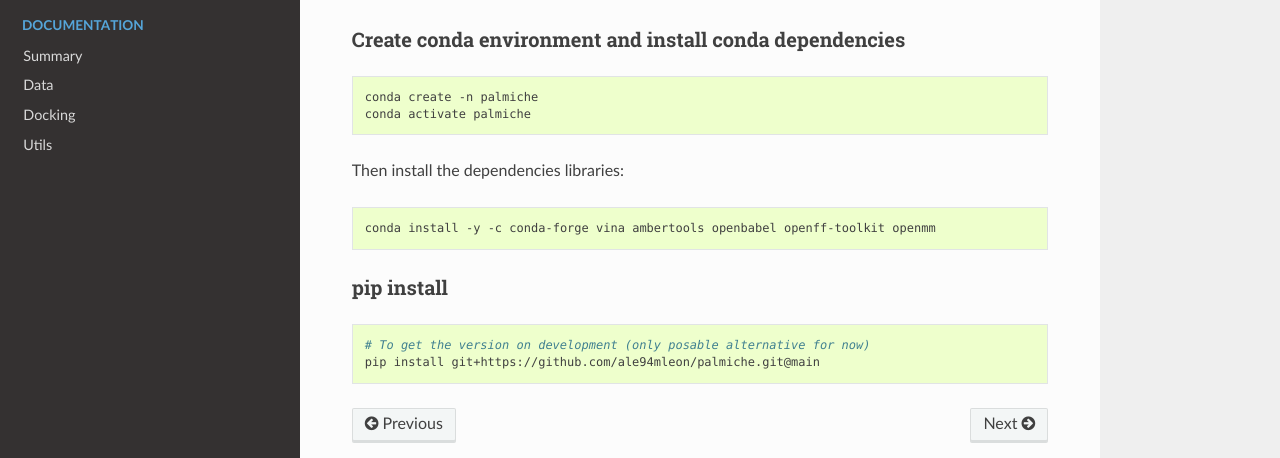
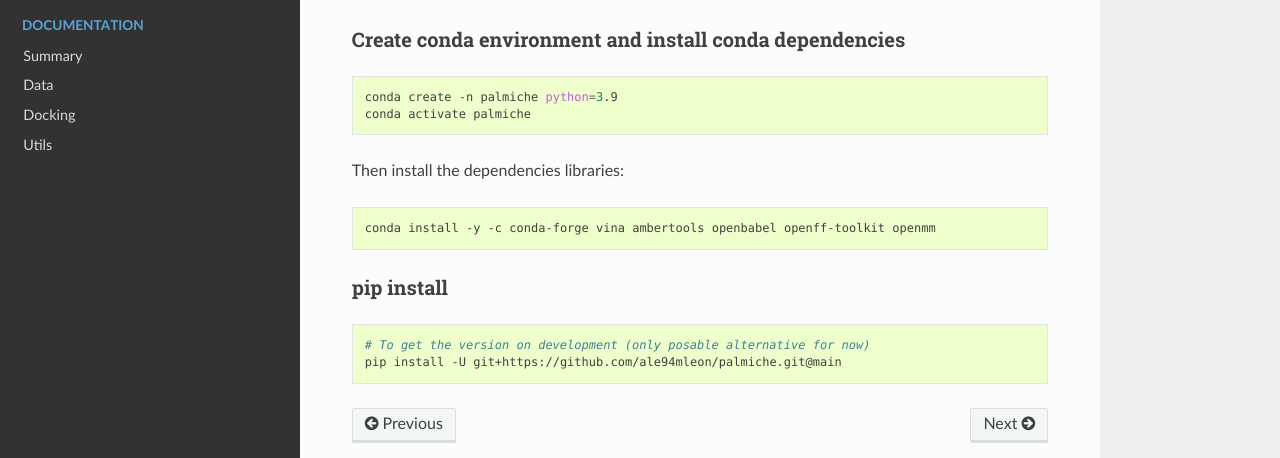
Before and after one commit to ale94mleon/Palmiche, a Sphinx documentation site: the page built from docs/source/installation.rst, in a window 1280 px wide. Shown: the part 334-792 px from the top of the page. Built offline with Sphinx 7.4.7 and the Read the Docs theme 2.0.0, drawn with Linux system fonts in a browser that asks for light colours.

```diff
--- a/docs/source/installation.rst
+++ b/docs/source/installation.rst
@@ -14,7 +14,7 @@ Create conda environment and install conda dependencies
 
 .. code-block:: bash
 
-    conda create -n palmiche
+    conda create -n palmiche python=3.9
     conda activate palmiche
 
 Then install the dependencies libraries:
@@ -31,4 +31,4 @@ pip install
 .. code-block:: bash
 
     # To get the version on development (only posable alternative for now)
-    pip install git+https://github.com/ale94mleon/palmiche.git@main
+    pip install -U git+https://github.com/ale94mleon/palmiche.git@main
--- a/setup.cfg
+++ b/setup.cfg
@@ -40,7 +40,7 @@ install_requires =
     tqdm
     numpy
     pandas
-    sklearn
+    scikit-learn
     kmodes
     kneed
     uncertainties
```
Also changed, not shown: 1 other file.
